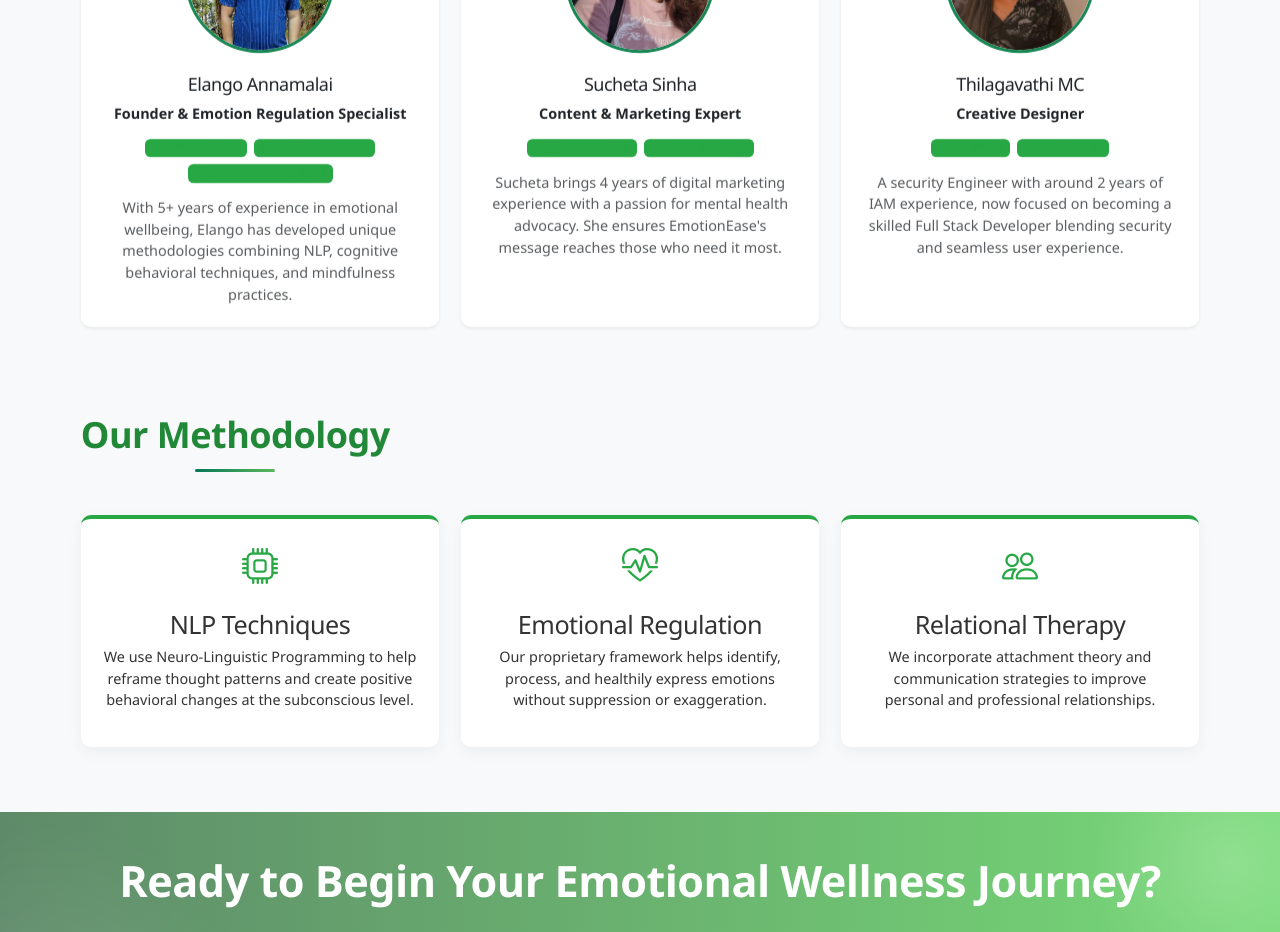
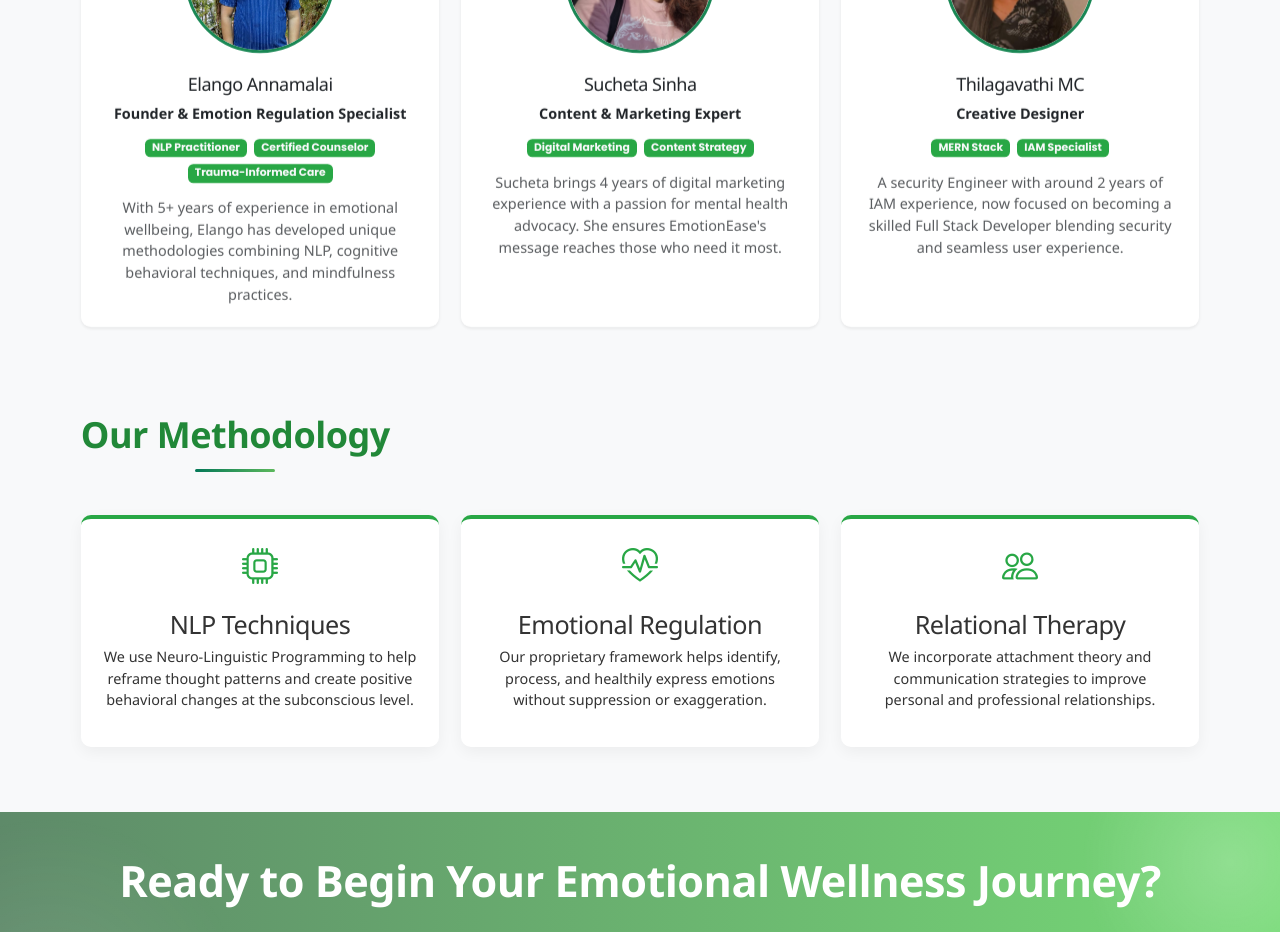
Before and after one commit to EmotionEase-dev/emotionease-Website, a React (Vite) app: page /about in a window 1280 px wide. Shown: the part 1840-2772 px from the top of the page. Built offline with nearby package versions, Linux system fonts and the light colour scheme; a web font is replaced by a local one.

Commit message:
added tect-white color

```diff
--- a/pages/About.jsx
+++ b/pages/About.jsx
@@ -121,9 +121,9 @@ const About = () => {
                   <h3 className="h5 mb-2">Elango Annamalai</h3>
                   <p className="mb-3 fw-semibold">Founder & Emotion Regulation Specialist</p>
                   <div className="d-flex flex-wrap justify-content-center gap-2 mb-3">
-                    <span className="badge bg-success bg-opacity-10 text-success">NLP Practitioner</span>
-                    <span className="badge bg-success bg-opacity-10 text-success">Certified Counselor</span>
-                    <span className="badge bg-success bg-opacity-10 text-success">Trauma-Informed Care</span>
+                    <span className="badge bg-success bg-opacity-10 text-light">NLP Practitioner</span>
+                    <span className="badge bg-success bg-opacity-10 text-light">Certified Counselor</span>
+                    <span className="badge bg-success bg-opacity-10 text-light">Trauma-Informed Care</span>
                   </div>
 
                   <p className="text-muted mb-0">
@@ -150,8 +150,8 @@ const About = () => {
                   <p className="mb-3 fw-semibold">Content & Marketing Expert</p>
 
                   <div className="d-flex flex-wrap justify-content-center gap-2 mb-3">
-                    <span className="badge bg-success bg-opacity-10 text-success">Digital Marketing</span>
-                    <span className="badge bg-success bg-opacity-10 text-success">Content Strategy</span>
+                    <span className="badge bg-success bg-opacity-10 text-light">Digital Marketing</span>
+                    <span className="badge bg-success bg-opacity-10 text-light">Content Strategy</span>
                   </div>
 
                   <p className="text-muted mb-0">
@@ -178,8 +178,8 @@ const About = () => {
                   <p className="mb-3 fw-semibold">Creative Designer</p>
 
                   <div className="d-flex flex-wrap justify-content-center gap-2 mb-3">
-                    <span className="badge bg-success bg-opacity-10 text-success">MERN Stack</span>
-                    <span className="badge bg-success bg-opacity-10 text-success">IAM Specialist</span>
+                    <span className="badge bg-success bg-opacity-10 text-light">MERN Stack</span>
+                    <span className="badge bg-success bg-opacity-10 text-light">IAM Specialist</span>
                   </div>
 
                   <p className="text-muted mb-0">
```
